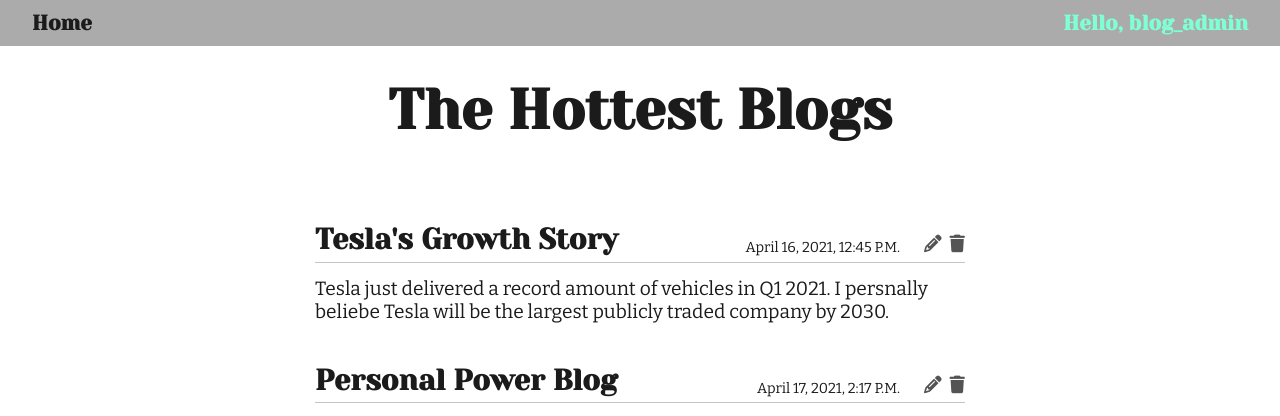
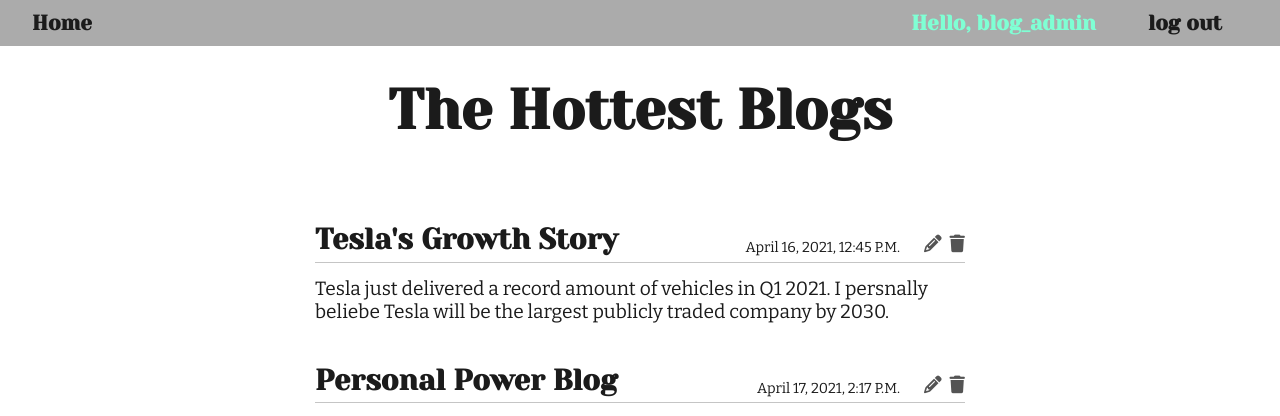
Before and after one commit to 0mppula/Python_Web_Applications, a Django app: page / in a window 1280 px wide. Shown: the top 416 px of the page. Run offline with Django 3.2, Linux system fonts and the light colour scheme; a user stored in the database is signed in; data comes from the database, SQL or seed files in the repository; both versions use the stored data as it was after the commit; some libraries are stand-ins or nearby versions.

Commit message:
Created logout page

```diff
--- a/blog/static/css/styles.css
+++ b/blog/static/css/styles.css
@@ -71,6 +71,12 @@ textarea {
 .nav-logins {
     padding: 0.35rem 1rem;
     list-style: none;
+}
+
+.nav-logins {
+    display: flex;
+    justify-content: space-around;
+    width: min(395px, 60%);
 }
 
 .nav-links li a,
--- a/blog/templates/base.html
+++ b/blog/templates/base.html
@@ -24,6 +24,9 @@
                 <li>
                     <a class="greetings">Hello, {{ user.username }}</a>
                 </li>
+                <li>
+                    <a href="{% url 'users:logout' %}">log out</a>
+                </li>
             {% else %}
                 <li>
                     <a href="{% url 'users:login' %}">log in</a>
--- a/blog/users/urls.py
+++ b/blog/users/urls.py
@@ -2,10 +2,14 @@
 
 from django.urls import path
 from django.contrib.auth import views as auth_views
+
+from . import views
 
 app_name = 'users'
 urlpatterns = [
     # Login page
     path('login/', auth_views.LoginView.as_view(template_name='users/login.html'),
         name='login'),
+    # Logout page
+    path('logout/', views.logout_view, name='logout'),
 ]
--- a/learning_log/static/css/styles.css
+++ b/learning_log/static/css/styles.css
@@ -97,10 +97,6 @@ form p {
 
 .nav-links li a:hover {
     color: var(--mainPurple);
-}
-
-.nav-links .greetings {
-    color: aquamarine;
 }
 /* End Navbar */
 
```
Also changed, not shown: blog/users/views.py (+7 -1 lines), blog/db.sqlite3.
